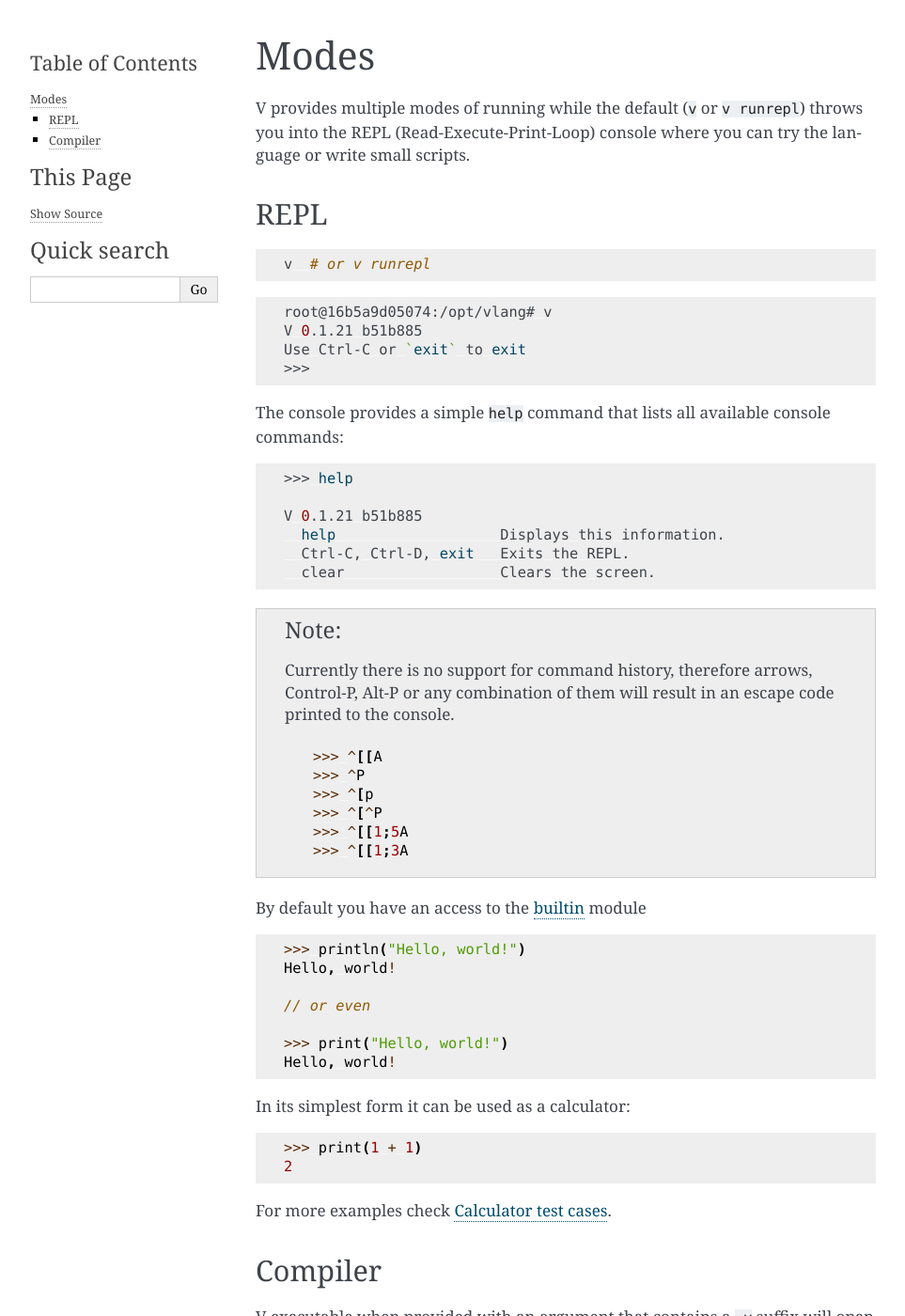
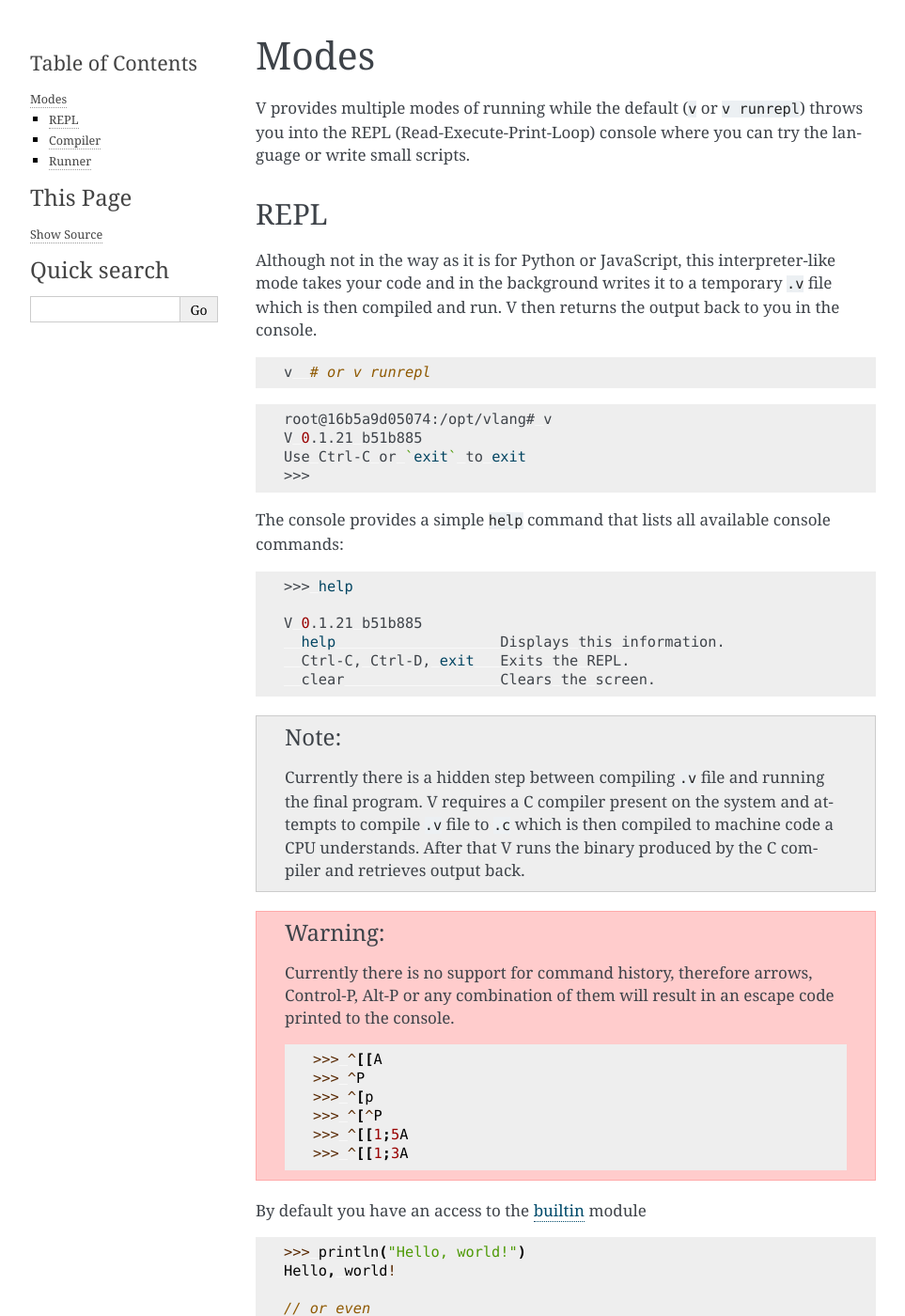
Before and after one commit to KeyWeeUsr/the-book-of-v, a Sphinx documentation site: the page built from source/modes.rst, in a window 1280 px wide and 1400 px high. Shown: the whole window at 94% size, without its empty margins (148-1111 px from the left). Built offline with Sphinx 7.4.7, drawn with Linux system fonts in a browser that asks for light colours; some of the changed text lies outside the part shown.

Commit message:
[ADD] Describe temporary step in REPL, add Runner section

```diff
--- /dev/null
+++ b/source/hello-world-compile.rst
@@ -0,0 +1,4 @@
+.. code:: shell
+
+    v helloworld.v
+    ./helloworld
--- /dev/null
+++ b/source/hello-world-run.rst
@@ -0,0 +1,3 @@
+.. code:: shell
+
+    v run helloworld.v
--- a/source/hello-world.rst
+++ b/source/hello-world.rst
@@ -3,10 +3,3 @@
     // helloworld.v
     println("Hello, world!")  // with a new like character \n
     print("Hello, world!")    // without a new like character
-
-Compile with:
-
-.. code:: shell
-
-    v helloworld.v
-    ./helloworld
--- a/source/modes.rst
+++ b/source/modes.rst
@@ -7,6 +7,11 @@ the language or write small scripts.
 
 REPL
 ----
+
+Although not in the way as it is for Python or JavaScript, this
+interpreter-like mode takes your code and in the background writes it to
+a temporary ``.v`` file which is then compiled and run. V then returns the
+output back to you in the console.
 
 .. code:: shell
 
@@ -32,6 +37,14 @@ commands:
       clear                  Clears the screen.
 
 .. note::
+
+   Currently there is a hidden step between compiling ``.v`` file and running
+   the final program. V requires a C compiler present on the system and
+   attempts to compile ``.v`` file to ``.c`` which is then compiled to machine
+   code a CPU understands. After that V runs the binary produced by the C
+   compiler and retrieves output back.
+
+.. warning::
 
    Currently there is no support for command history, therefore arrows,
    Control-P, Alt-P or any combination of them will result in an escape code
@@ -76,7 +89,19 @@ open that file, compile it and produce a same-named binary.
 
 .. include:: hello-world.rst
 
+Compile with:
+
+.. include:: hello-world-compile.rst
+
 .. note::
 
    In case you can't execute the output file try changing the file into
    an executable with ``chmod +x <file>``.
+
+Runner
+------
+
+Similar to REPL mode, this mode in the background compiles and attempts to run
+your file.
+
+.. include:: hello-world-run.rst
```
